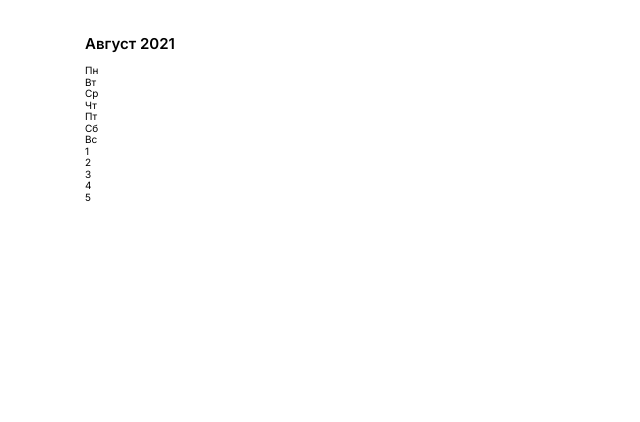
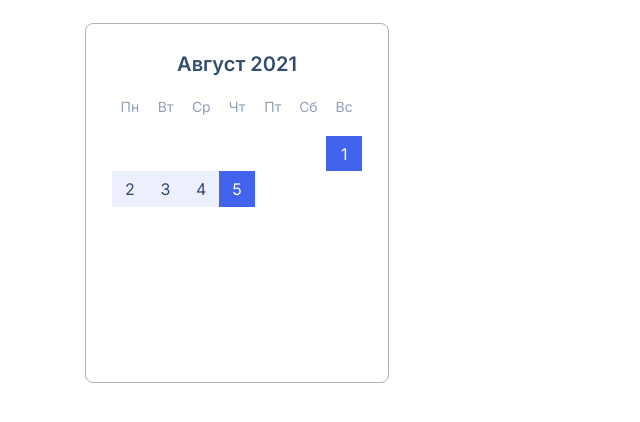
Before and after one commit to js-tasks-ru/htmlcss-20210812_mediaca, a website: page 05-lection3/03-calendar/index.html in a window 1280 px wide. Shown: the whole page, without its empty margins (0-640 px from the left). Drawn offline with Linux system fonts and the light colour scheme.

Commit message:
add: оформил календарь

```diff
--- a/05-lection3/03-calendar/calendar.css
+++ b/05-lection3/03-calendar/calendar.css
@@ -0,0 +1,61 @@
+.calendar {
+    border: 1px solid var(--grey-3);
+    border-radius: 8px;
+    box-sizing: border-box;
+    padding: 28px 26px 32px;
+}
+
+.calendar_max_width_304 {
+    max-width: 304px;
+}
+
+.calendar__title {
+    color: var(--violet-blue);
+    font-weight: 600;
+    font-size: 2rem;
+    line-height: 2.4rem;
+    margin: 0 0 2.4rem;
+    text-align: center;
+}
+
+.calendar__wrapper {
+    padding-bottom: 100%;
+    position: relative;
+    width: 100%;
+}
+
+.calendar__inner-wrapper {
+    bottom: 0;
+    display: grid;
+    grid-template-columns: repeat(7, 1fr);
+    grid-template-rows: repeat(7, 1fr);
+    left: 0;
+    position: absolute;
+    right: 0;
+    top: 0;
+}
+
+.calendar__cell {
+    color: #334D6E;
+    display: flex;
+    align-items: center;
+    justify-content: center;
+    font-size: 1.6rem;
+    line-height: 100%;
+    text-align: center;
+}
+
+.calendar__cell_header {
+    align-self: start;
+    color: var(--grey-blue);
+    font-size: 1.4rem;
+}
+
+.calendar__cell_selected {
+    background: var(--blue);
+    color: var(--white);
+}
+
+.calendar__cell_light {
+    background: var(--blue-light);
+}
--- a/05-lection3/03-calendar/index.html
+++ b/05-lection3/03-calendar/index.html
@@ -31,9 +31,9 @@
                 <div class="calendar__cell"></div>
                 <div class="calendar__cell calendar__cell_selected">1</div>
 
-                <div class="calendar__cell">2</div>
-                <div class="calendar__cell">3</div>
-                <div class="calendar__cell">4</div>
+                <div class="calendar__cell calendar__cell_light">2</div>
+                <div class="calendar__cell calendar__cell_light">3</div>
+                <div class="calendar__cell calendar__cell_light">4</div>
                 <div class="calendar__cell calendar__cell_selected">5</div>
                 <div class="calendar__cell"></div>
                 <div class="calendar__cell"></div>
```
